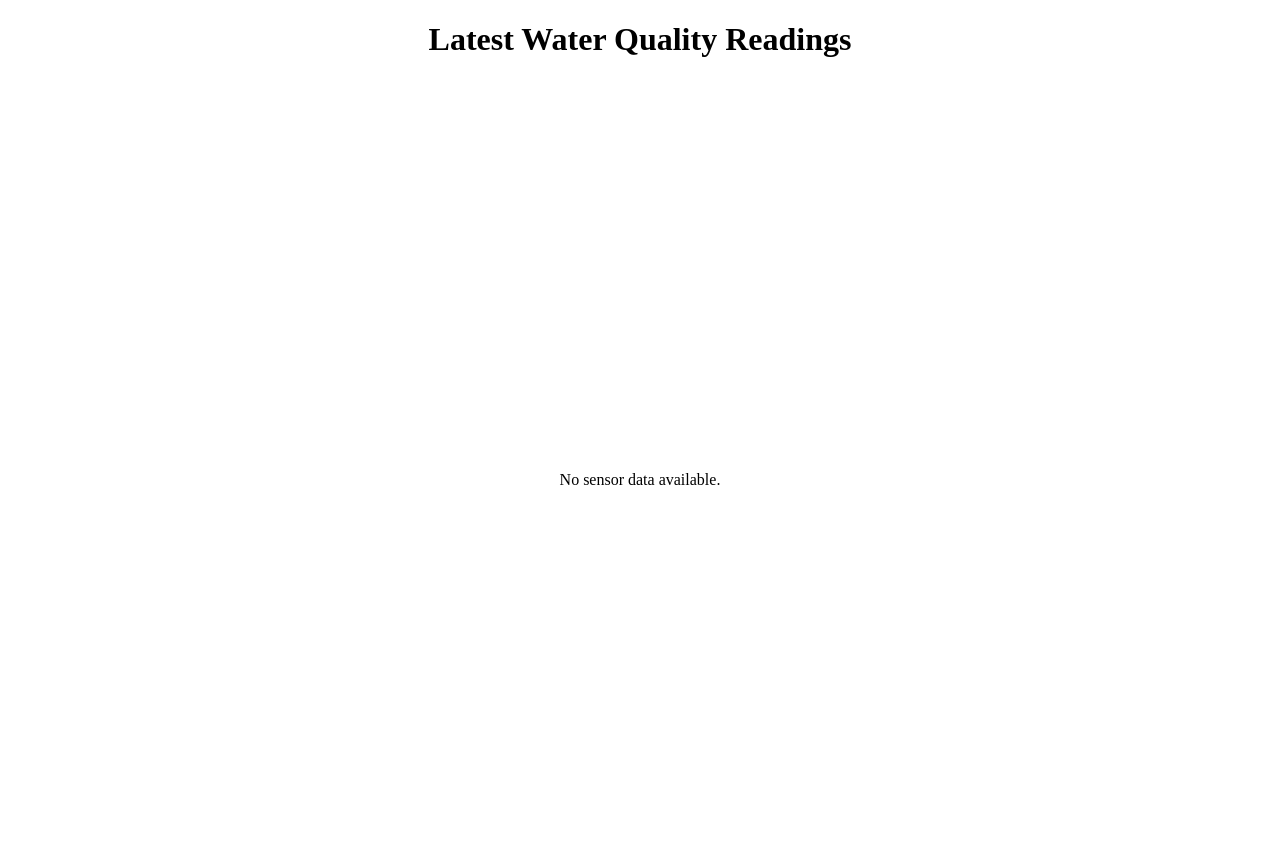
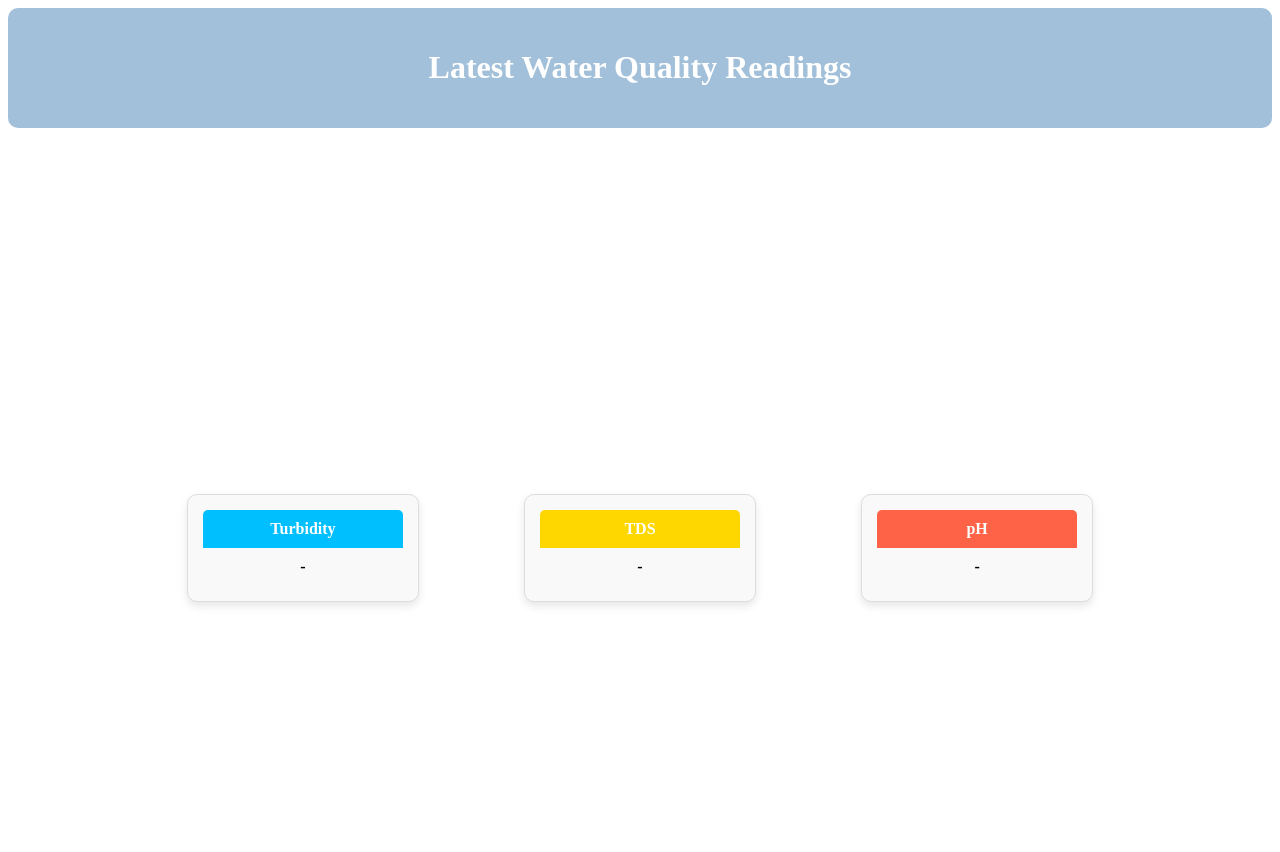
Before and after one commit to usernotfound-101/iotProjectWaterQuality, a Flask app: page / in a window 1280 px wide. Shown: the top 852 px of the page. Before the commit the page ends 485 px from the top, so only its background shows below. Run offline with Flask 3, Linux system fonts and the light colour scheme; data that the repository does not hold is empty.

Commit message:
Updated styles.css and index.html (2)

```diff
--- a/mqttfolder/server/static/styles.css
+++ b/mqttfolder/server/static/styles.css
@@ -30,6 +30,7 @@
     font-weight: bold;
     padding: 10px;
     border-radius: 5px 5px 0 0;
+    transition: background-color 0.3s ease;
 }
 
 .sensor-box.turbidity .sensor-header {
@@ -44,8 +45,27 @@
     background-color: #FF6347; /* Tomato */
 }
 
+/* Hover effect for sensor headers */
+.sensor-header:hover {
+    background-color: rgba(70, 130, 180, 0.8); /* Slightly darker on hover */
+}
+
 /* Header styling */
 .main-header {
     text-align: center;
     margin-bottom: 20px;
+    background-color: rgba(70, 130, 180, 0.5); /* Transparent bluish hue */
+    color: white;
+    padding: 20px;
+    border-radius: 10px;
+    transition: background-color 0.3s ease;
 }
+
+.main-header:hover {
+    background-color: rgba(70, 130, 180, 0.8); /* Slightly more opaque on hover */
+}
+
+/* General styles for text */
+p {
+    margin: 10px 0;
+}
--- a/mqttfolder/server/templates/index.html
+++ b/mqttfolder/server/templates/index.html
@@ -28,7 +28,20 @@
             </div>
             <p><strong>Timestamp:</strong> {{ recent_post.timestamp }}</p>
         {% else %}
-            <p>No sensor data available.</p>
+            <div class="sensor-boxes">
+                <div class="sensor-box turbidity">
+                    <div class="sensor-header">Turbidity</div>
+                    <p><strong>-</strong></p>
+                </div>
+                <div class="sensor-box tds">
+                    <div class="sensor-header">TDS</div>
+                    <p><strong>-</strong></p>
+                </div>
+                <div class="sensor-box ph">
+                    <div class="sensor-header">pH</div>
+                    <p><strong>-</strong></p>
+                </div>
+            </div>
         {% endif %}
     </div>
 </body>
```
